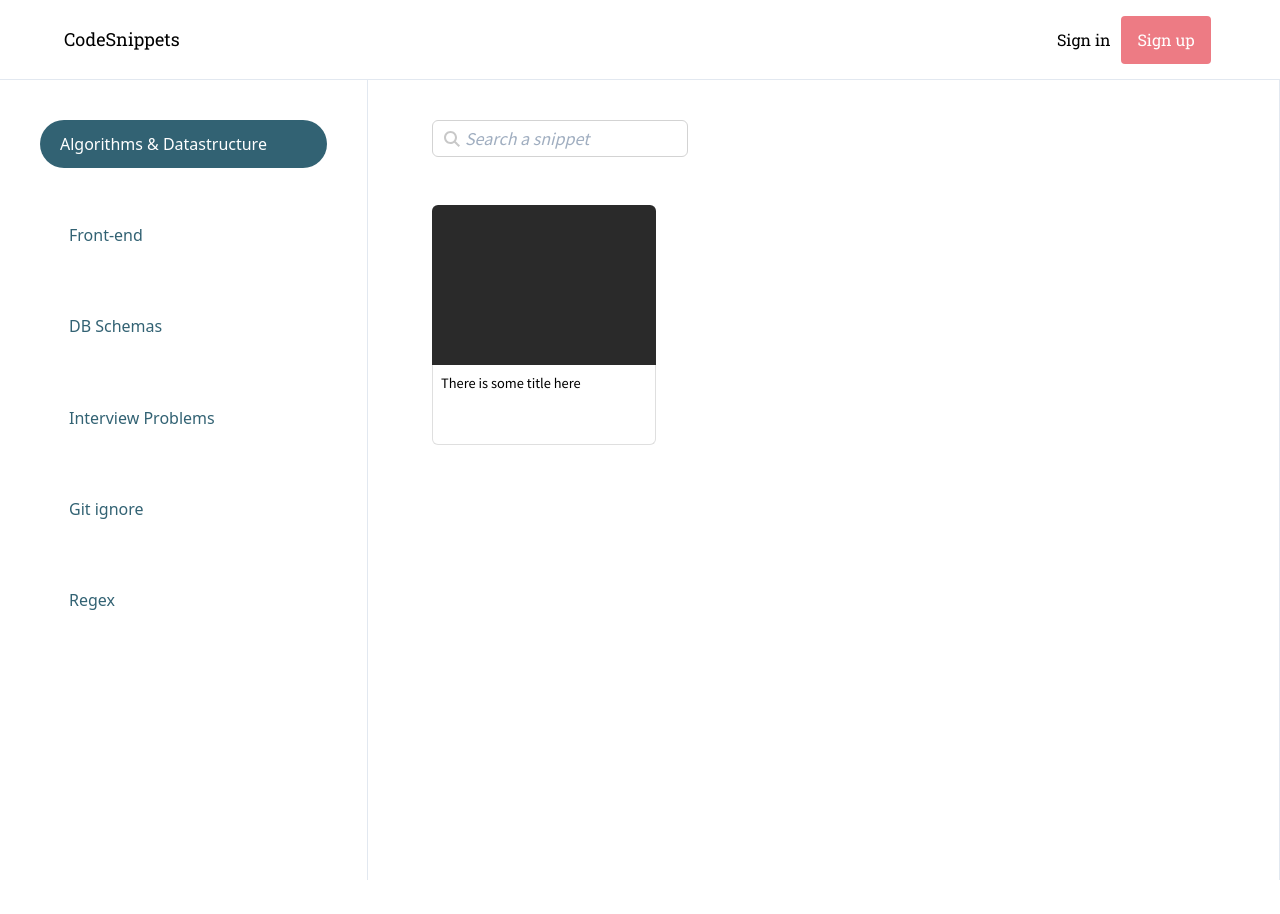
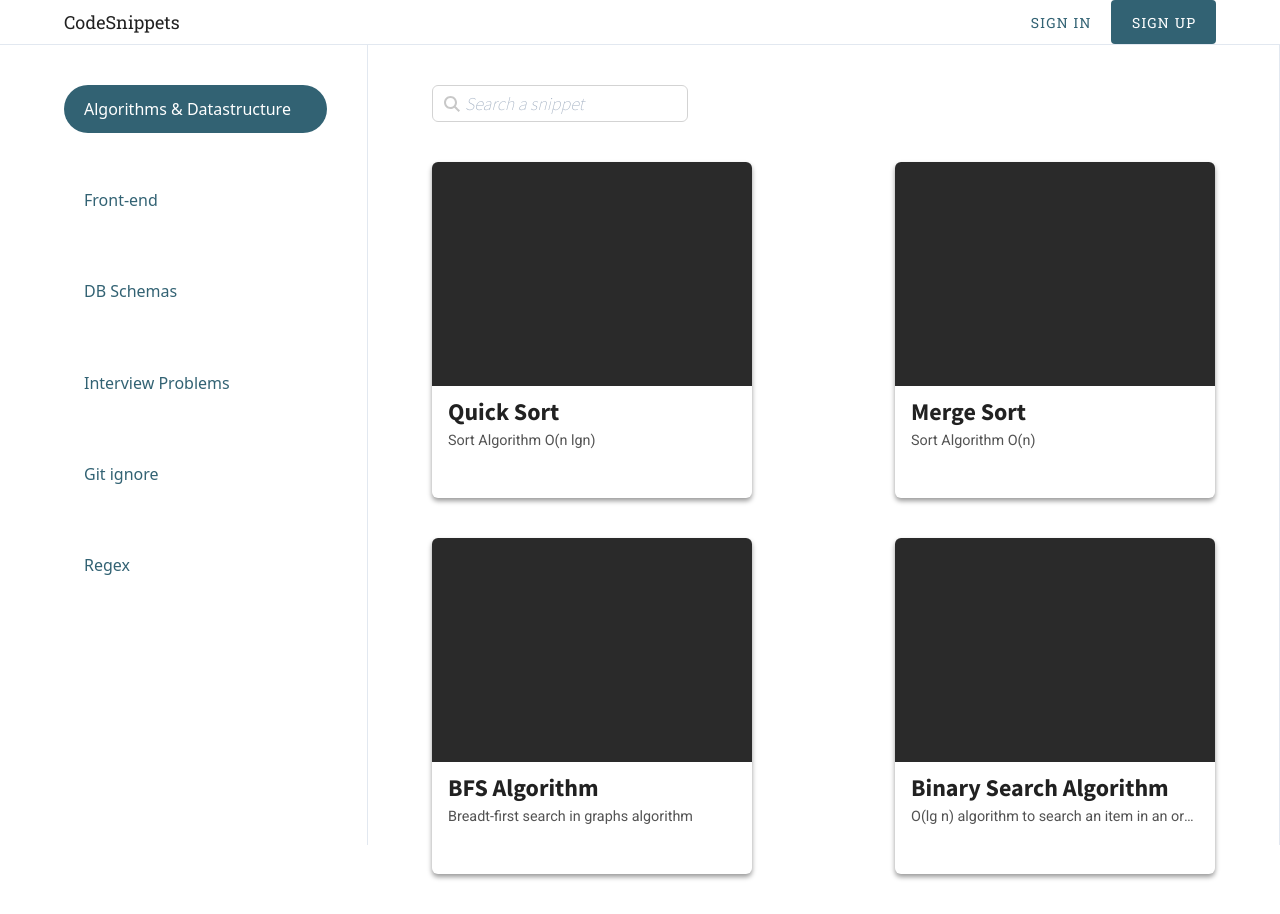
Before and after one commit to Leandrigues/code_snippets_frontend, a Vue app: page / in a window 1280 px wide. Before the commit the page ends 880 px from the top, so only its background shows below. Built offline with nearby package versions, Linux system fonts and the light colour scheme; a small style sheet from the web is missing.

Commit message:
feat: new card style version

```diff
--- a/public/index.html
+++ b/public/index.html
@@ -1,11 +1,14 @@
 <!DOCTYPE html>
 <html lang="en">
   <head>
+    <link href=’https://fonts.googleapis.com/css?family=Roboto:300,400,500,700|Material+Icons' rel=”stylesheet”>
     <meta charset="utf-8">
     <meta http-equiv="X-UA-Compatible" content="IE=edge">
     <meta name="viewport" content="width=device-width,initial-scale=1.0">
     <link rel="icon" href="<%= BASE_URL %>favicon.ico">
     <title>CodeSnippets</title>
+    <link rel="stylesheet" href="https://fonts.googleapis.com/css?family=Roboto:100,300,400,500,700,900">
+    <link rel="stylesheet" href="https://cdn.jsdelivr.net/npm/@mdi/font@latest/css/materialdesignicons.min.css">
   </head>
   <body>
     <noscript>
--- a/src/App.vue
+++ b/src/App.vue
@@ -1,11 +1,11 @@
 <template>
-  <div id="app">
+  <v-app id="app">
     <TheNav/>
     <div class="content">
       <SideBar/>
       <Main/>
     </div>
-  </div>
+  </v-app>
 </template>
 
 <script>
@@ -24,12 +24,7 @@ export default {
 </script>
 <style>
 html, body {
-  -webkit-touch-callout: none;
-  -webkit-user-select: none;
-  -khtml-user-select: none;
-  -moz-user-select: none;
-  -ms-user-select: none;
-  user-select: none;
+
   @apply m-0 p-0 h-full;
 
 }
--- a/src/components/Card.vue
+++ b/src/components/Card.vue
@@ -1,24 +1,19 @@
 <template>
   <div class="card-container">
-
       <div class="code-thumb"></div>
-        <div id="teste">
-
-        </div>
       <div class="card-bottom">
-        <p class="title">There is some title here</p>
+        <p class="card-title">{{title}}</p>
+        <p class="card-description">{{description}}</p>
+        <p class=""> </p>
       </div>
   </div>
 </template>
 
 <script>
-// import CodeHighlight from "vue-code-highlight/src/CodeHighlight.vue";
-import "vue-code-highlight/themes/duotone-sea.css";
-import "vue-code-highlight/themes/window.css";
 export default {
   components: {
-    // CodeHighlight
   },
+  props: ["title", "description", "tags"],
   data() {
     return {
       sourcecode: `function code() {
@@ -29,36 +24,42 @@ export default {
 }
 </script>
 
-<style>
-@import url('https://fonts.googleapis.com/css2?family=Source+Sans+Pro&display=swap');
-
-#teste {
-  position: absolute;
-  width: 10rem;
-}
-
+<style scoped>
+@import url('https://fonts.googleapis.com/css2?family=Source+Sans+Pro:wght@700&display=swap');
 
 .card-container {
-  @apply flex flex-col justify-center h-64 w-56 mr-10;
+  -webkit-box-shadow: 0px 3px 5px 0px rgba(0,0,0,0.4);
+  -moz-box-shadow: 0px 3px 5px 0px rgba(0,0,0,0.4);
+  box-shadow: 0px 3px 5px 0px rgba(0,0,0,0.4);
+  width: 20rem;
+  height: 21rem;
+  @apply flex flex-col  mb-10 rounded-md;
+
 }
 
 .code-thumb {
   background-color: rgb(42, 42, 42);
-  @apply h-40 w-full rounded-t-md;
+  @apply h-56 w-full rounded-t-md;
 }
 
-.title {
+.card-title {
   font-family: 'Source Sans Pro', sans-serif;
-  font-size: 0.9rem;
-}
+  font-weight: bold;
+  font-size: 1.5rem;
+  margin: 0;
 
-.javascript {
 }
 
 .card-bottom {
-  border-left: solid 1px rgb(223, 223, 223);
-  border-right: solid 1px rgb(223, 223, 223);
-  border-bottom: solid 1px rgb(223, 223, 223);
-  @apply h-20 w-full rounded-b-md pt-2 px-2;
+  @apply h-24 w-full pt-2 px-4 rounded-b-md;
+}
+
+.card-description {
+  font-size: 0.9rem;
+  color: rgb(83, 83, 83);
+  text-overflow: ellipsis;
+  white-space: nowrap;
+  overflow: hidden;
+  text-overflow: ellipsis;
 }
 </style>
--- /dev/null
+++ b/src/components/HelloWorld.vue
@@ -0,0 +1,151 @@
+<template>
+  <v-container>
+    <v-row class="text-center">
+      <v-col cols="12">
+        <v-img
+          :src="require('../assets/logo.svg')"
+          class="my-3"
+          contain
+          height="200"
+        />
+      </v-col>
+
+      <v-col class="mb-4">
+        <h1 class="display-2 font-weight-bold mb-3">
+          Welcome to Vuetify
+        </h1>
+
+        <p class="subheading font-weight-regular">
+          For help and collaboration with other Vuetify developers,
+          <br>please join our online
+          <a
+            href="https://community.vuetifyjs.com"
+            target="_blank"
+          >Discord Community</a>
+        </p>
+      </v-col>
+
+      <v-col
+        class="mb-5"
+        cols="12"
+      >
+        <h2 class="headline font-weight-bold mb-3">
+          What's next?
+        </h2>
+
+        <v-row justify="center">
+          <a
+            v-for="(next, i) in whatsNext"
+            :key="i"
+            :href="next.href"
+            class="subheading mx-3"
+            target="_blank"
+          >
+            {{ next.text }}
+          </a>
+        </v-row>
+      </v-col>
+
+      <v-col
+        class="mb-5"
+        cols="12"
+      >
+        <h2 class="headline font-weight-bold mb-3">
+          Important Links
+        </h2>
+
+        <v-row justify="center">
+          <a
+            v-for="(link, i) in importantLinks"
+            :key="i"
+            :href="link.href"
+            class="subheading mx-3"
+            target="_blank"
+          >
+            {{ link.text }}
+          </a>
+        </v-row>
+      </v-col>
+
+      <v-col
+        class="mb-5"
+        cols="12"
+      >
+        <h2 class="headline font-weight-bold mb-3">
+          Ecosystem
+        </h2>
+
+        <v-row justify="center">
+          <a
+            v-for="(eco, i) in ecosystem"
+            :key="i"
+            :href="eco.href"
+            class="subheading mx-3"
+            target="_blank"
+          >
+            {{ eco.text }}
+          </a>
+        </v-row>
+      </v-col>
+    </v-row>
+  </v-container>
+</template>
+
+<script>
+  export default {
+    name: 'HelloWorld',
+
+    data: () => ({
+      ecosystem: [
+        {
+          text: 'vuetify-loader',
+          href: 'https://github.com/vuetifyjs/vuetify-loader',
+        },
+        {
+          text: 'github',
+          href: 'https://github.com/vuetifyjs/vuetify',
+        },
+        {
+          text: 'awesome-vuetify',
+          href: 'https://github.com/vuetifyjs/awesome-vuetify',
+        },
+      ],
+      importantLinks: [
+        {
+          text: 'Documentation',
+          href: 'https://vuetifyjs.com',
+        },
+        {
+          text: 'Chat',
+          href: 'https://community.vuetifyjs.com',
+        },
+        {
+          text: 'Made with Vuetify',
+          href: 'https://madewithvuejs.com/vuetify',
+        },
+        {
+          text: 'Twitter',
+          href: 'https://twitter.com/vuetifyjs',
+        },
+        {
+          text: 'Articles',
+          href: 'https://medium.com/vuetify',
+        },
+      ],
+      whatsNext: [
+        {
+          text: 'Explore components',
+          href: 'https://vuetifyjs.com/components/api-explorer',
+        },
+        {
+          text: 'Select a layout',
+          href: 'https://vuetifyjs.com/getting-started/pre-made-layouts',
+        },
+        {
+          text: 'Frequently Asked Questions',
+          href: 'https://vuetifyjs.com/getting-started/frequently-asked-questions',
+        },
+      ],
+    }),
+  }
+</script>
--- a/src/components/Main.vue
+++ b/src/components/Main.vue
@@ -2,7 +2,7 @@
   <section class="main-container">
     <TheSearch/>
     <div class="cards">
-      <Card  />
+      <Card v-for="card in cards" :key="card.title" :title="card.title" :description="card.description"/>
     </div>
   </section>
 </template>
@@ -12,6 +12,28 @@ import TheSearch from "@/components/TheSearch"
 import Card from "@/components/Card"
 
 export default {
+  data() {
+    return {
+      cards: [
+        {
+          title: "Quick Sort",
+          description: "Sort Algorithm O(n lgn)"
+        },
+        {
+          title: "Merge Sort",
+          description: "Sort Algorithm O(n)"
+        },
+        {
+          title: "BFS Algorithm",
+          description: "Breadt-first search in graphs algorithm"
+        },
+        {
+          title: "Binary Search Algorithm",
+          description: "O(lg n) algorithm to search an item in an ordered array"
+        }
+      ]
+    }
+  },
   components: {
     TheSearch,
     Card
@@ -21,10 +43,10 @@ export default {
 
 <style>
 .main-container {
-  @apply pt-10 pl-16 w-full h-full border-r;
+  @apply px-16 pt-10 w-full h-full border-r;
 }
 
 .cards {
-  @apply flex w-full flex-wrap mt-10;
+  @apply flex justify-between flex-wrap w-full mt-10;
 }
 </style>
--- a/src/components/SideBar.vue
+++ b/src/components/SideBar.vue
@@ -51,17 +51,16 @@ export default {
 }
 
 .non-selected:hover{
-  /* background-color: #07BEB8; */
   background-color: rgb(7, 190, 184, 0.2)
 
 }
 
 .selected.categorie {
   color: white;
-  @apply py-3 pl-5 bg-mainNavyBlue rounded-full;
+  @apply bg-mainNavyBlue rounded-full;
 }
 
 .non-selected {
-  margin-left: 9px;
+  /* margin-left: 9px; */
 }
 </style>
--- a/src/components/TheNav.vue
+++ b/src/components/TheNav.vue
@@ -4,8 +4,8 @@
       <div class="logo">CodeSnippets</div>
     </div>
     <div class="sign-buttons-container">
-      <div class="sign-in-button">Sign in</div>
-      <div class="sign-up-button">Sign up</div>
+      <v-btn text large color="#326273" class="sign-in-button">Sign in</v-btn>
+      <v-btn depressed large color="#326273" class="white--text sign-up-button">Sign up</v-btn>
     </div>
   </nav>
 </template>
@@ -36,14 +36,12 @@ export default {
 }
 
 .sign-buttons-container {
-  @apply flex items-center justify-around w-48;
+  @apply flex items-center justify-between w-56;
 }
 
 .sign-up-button {
   font-family: 'Roboto Slab', serif;
-  transition: background-color 0.4s;
-  @apply py-3 px-4 cursor-pointer text-white rounded bg-mainNavyBlue;
-  background-color: #ed7b84;
+  outline: none;
 }
 
 .sign-up-button:hover {
@@ -52,6 +50,8 @@ export default {
 
 .sign-in-button {
   font-family: 'Roboto Slab', serif;
+  outline: none;
+
   @apply cursor-pointer;
 }
 </style>
--- a/src/main.js
+++ b/src/main.js
@@ -1,9 +1,14 @@
 import Vue from 'vue'
 import App from './App.vue'
 import '@/assets/css/tailwind.css'
+import vuetify from './plugins/vuetify';
+import 'vuetify/dist/vuetify.min.css';
+Vue.use(vuetify);
+
 
 Vue.config.productionTip = false
 
 new Vue({
-  render: h => h(App),
+  vuetify,
+  render: h => h(App)
 }).$mount('#app')
--- /dev/null
+++ b/src/plugins/vuetify.js
@@ -0,0 +1,7 @@
+import Vue from 'vue';
+import Vuetify from 'vuetify/lib';
+
+Vue.use(Vuetify);
+
+export default new Vuetify({
+});
--- /dev/null
+++ b/vue.config.js
@@ -0,0 +1,5 @@
+module.exports = {
+  "transpileDependencies": [
+    "vuetify"
+  ]
+}
```
Also changed, not shown: package.json (+7 -2 lines), src/assets/logo.svg (added), 1 other file (tests, documents, lock files or other folders).
